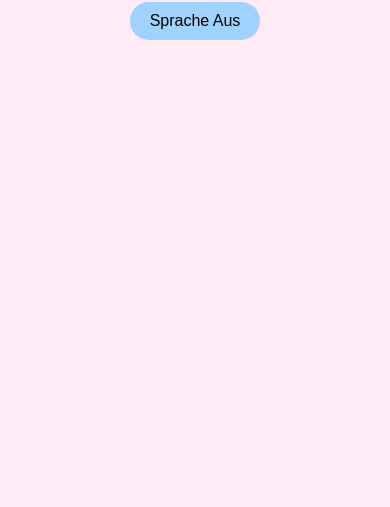
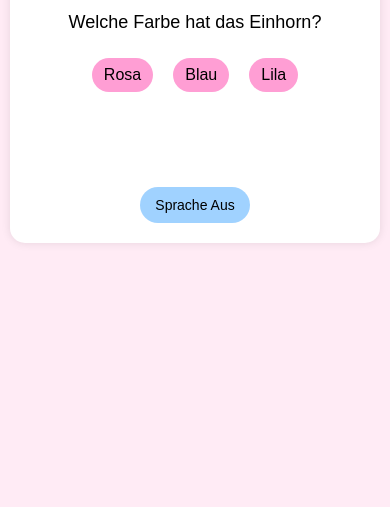
Before and after one commit to ngmisl/einhorn, a plain HTML site: page index.html in a window 390 px wide. Shown: the part 377-884 px from the top of the page. After the commit the page ends 844 px from the top, so only its background shows below. Drawn offline with Linux system fonts and the light colour scheme.

Commit message:
css updates

```diff
--- a/style.css
+++ b/style.css
@@ -1,12 +1,13 @@
 body {
     font-family: Arial, sans-serif;
     display: flex;
-    flex-direction: column;
+    justify-content: center;
     align-items: center;
+    min-height: 100vh;
+    margin: 0;
     background-color: #ffebf5;
-    margin: 0;
-    padding: 20px;
-    min-height: 100vh;
+    padding: 10px;
+    box-sizing: border-box;
 }
 
 #game-container {
@@ -15,27 +16,33 @@ body {
     align-items: center;
     max-width: 800px;
     width: 100%;
+    padding: 20px;
+    background-color: white;
+    border-radius: 15px;
+    box-shadow: 0 0 10px rgba(0, 0, 0, 0.1);
 }
 
 h1 {
     color: #ff74b9;
     text-align: center;
+    margin-bottom: 20px;
+    font-size: 24px;
 }
 
 #unicorn-container {
     display: flex;
-    flex-wrap: wrap;
     justify-content: center;
     margin-bottom: 20px;
+    flex-wrap: wrap;
 }
 
 .unicorn {
-    font-size: 50px;
+    font-size: 60px;
     margin: 5px;
 }
 
 #question {
-    font-size: 24px;
+    font-size: 20px;
     margin-bottom: 20px;
     text-align: center;
 }
@@ -49,13 +56,14 @@ h1 {
 }
 
 .option {
-    font-size: 20px;
-    padding: 10px 20px;
+    font-size: 18px;
+    padding: 10px 15px;
     background-color: #ff9ed4;
     border: none;
     border-radius: 20px;
     cursor: pointer;
     transition: background-color 0.3s;
+    margin: 5px;
 }
 
 .option:hover {
@@ -63,18 +71,16 @@ h1 {
 }
 
 #feedback {
-    font-size: 20px;
+    font-size: 18px;
     margin-top: 20px;
     text-align: center;
     min-height: 30px;
-    margin-bottom: 20px;
 }
 
-#nextQuestion,
 #toggleSpeech {
-    margin-top: 10px;
-    padding: 10px 20px;
-    background-color: #ff9ed4;
+    margin-top: 20px;
+    padding: 10px 15px;
+    background-color: #a0d2ff;
     border: none;
     border-radius: 20px;
     cursor: pointer;
@@ -82,16 +88,33 @@ h1 {
     font-size: 16px;
 }
 
-#nextQuestion:hover,
-#toggleSpeech:hover {
-    background-color: #ff74b9;
-}
-
-#toggleSpeech {
-    margin-top: 10px;
-    background-color: #a0d2ff;
-}
-
 #toggleSpeech:hover {
     background-color: #70b8ff;
 }
+
+@media (max-width: 480px) {
+    h1 {
+        font-size: 20px;
+    }
+
+    .unicorn {
+        font-size: 50px;
+    }
+
+    #question {
+        font-size: 18px;
+    }
+
+    .option {
+        font-size: 16px;
+        padding: 8px 12px;
+    }
+
+    #feedback {
+        font-size: 16px;
+    }
+
+    #toggleSpeech {
+        font-size: 14px;
+    }
+}
```
